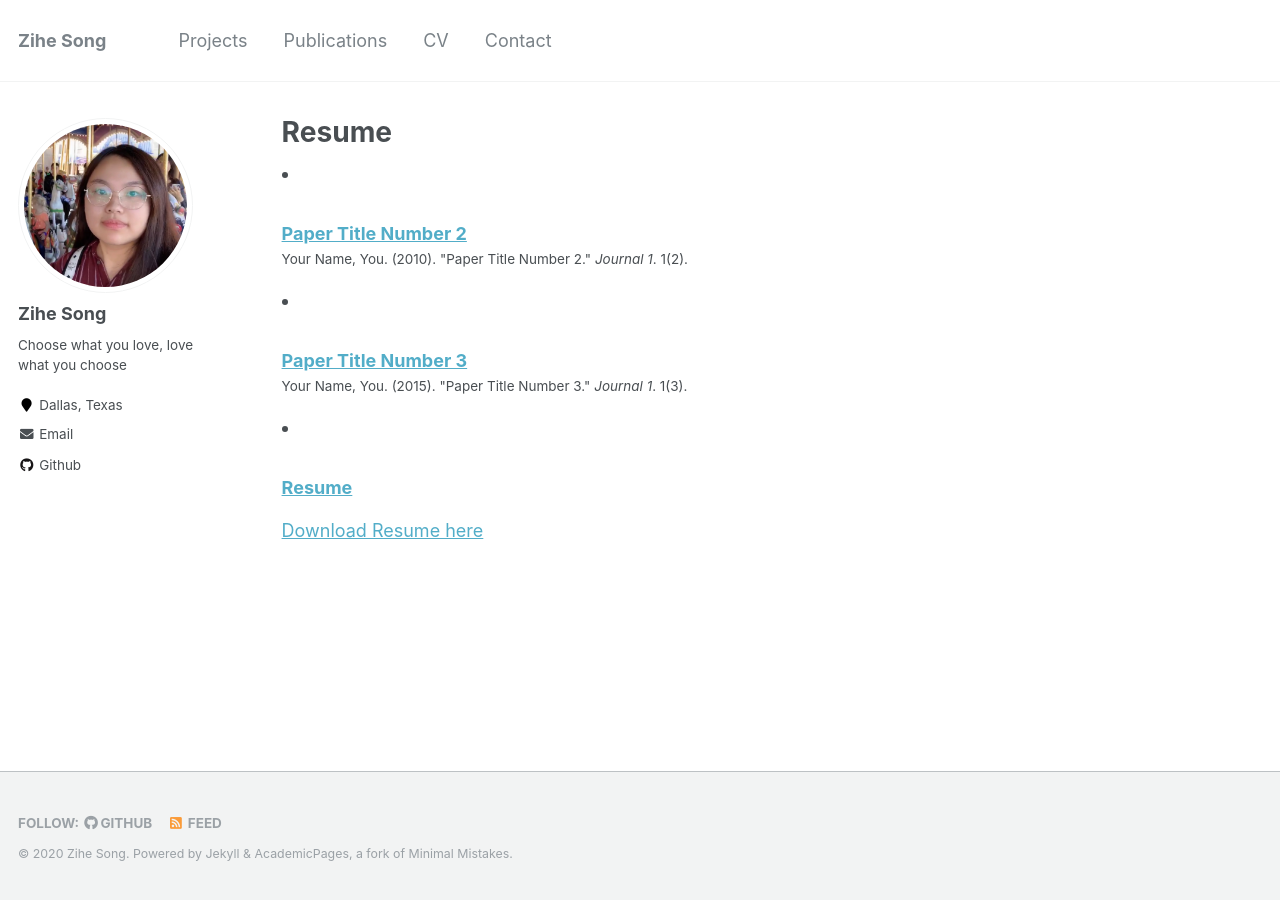
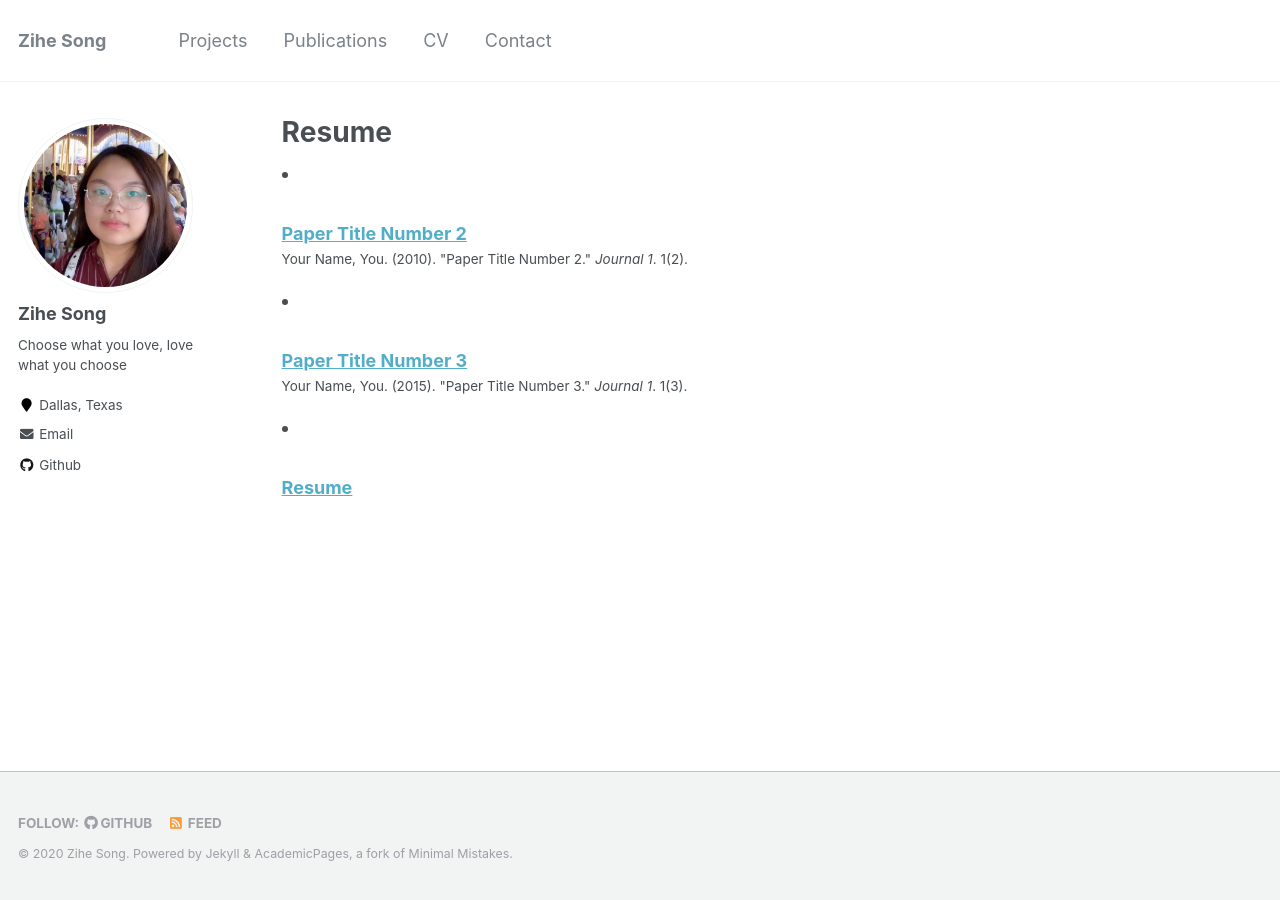
Before and after one commit to zihesong/zihesong.github.io, a Jekyll site: the page built from _pages/blog.md, in a window 1280 px wide. Built offline with Jekyll 4.4.1, drawn with Linux system fonts in a browser that asks for light colours.

Commit message:
Update blog.md

```diff
--- a/_pages/blog.md
+++ b/_pages/blog.md
@@ -3,10 +3,8 @@ layout: archive
 title: "Resume"
 permalink: /cv/
 author_profile: true
-paperurl: 'http://zihesong.github.io/files/cv.pdf'
 redirect_from:
   - /resume
 ---
 {% for post in site.publications %} {% include archive-single-cv.html %} {% endfor %}
-[Download Resume here](http://zihesong.github.io/files/cv.pdf)
 {% include base_path %}
```
